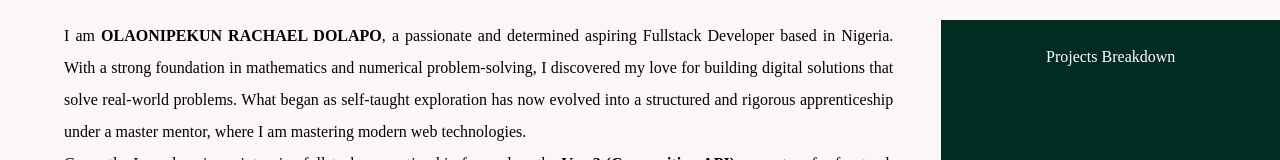
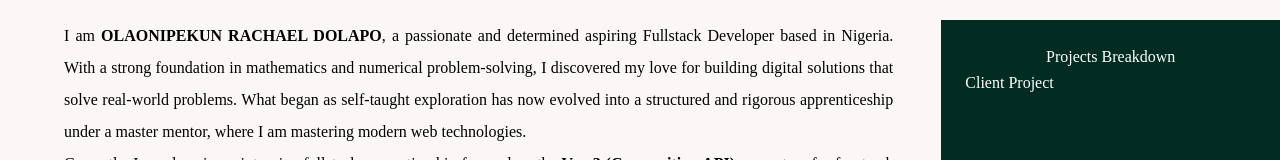
Before and after one commit to Lovethrech/my-main-portfolio, a Vue app: page / in a window 1280 px wide. Shown: the part 1004-1164 px from the top of the page. Built offline with nearby package versions, Linux system fonts and the light colour scheme.

Commit message:
working on the home-about components.

```diff
--- a/src/components/home/about/HomeAboutSkillsBarChart.vue
+++ b/src/components/home/about/HomeAboutSkillsBarChart.vue
@@ -7,6 +7,9 @@
         <div class="bars-wrapper">
             <div class="bar-item">
                 <div class="bar-label">
+                    Client Project
+                </div>
+                <div class="bar-outer">
 
                 </div>
             </div>
```
